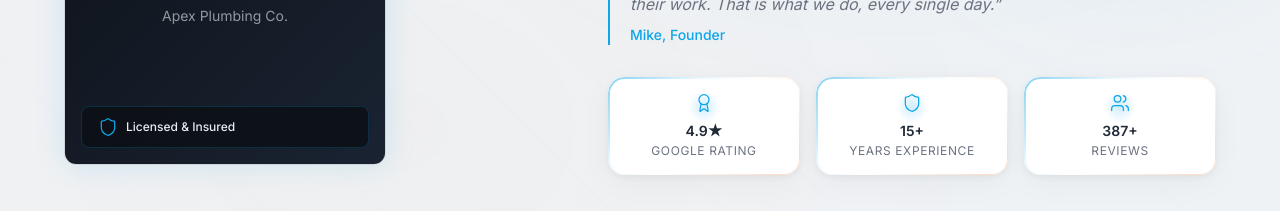
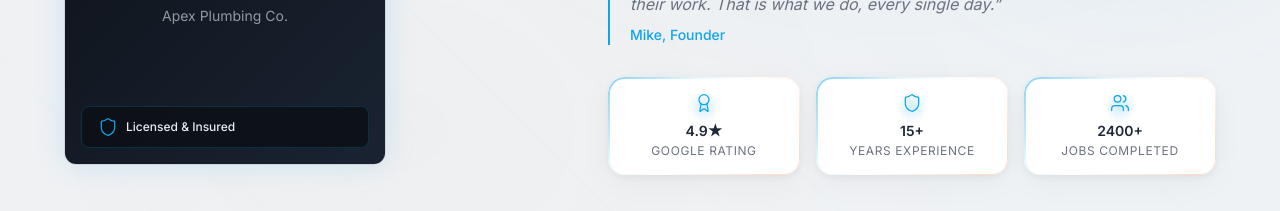
Before and after one commit to ayushopchauhan/plumber-template, a React (Vite) app: page / in a window 1280 px wide. Shown: the part 6120-6331 px from the top of the page. Built offline with nearby package versions, Linux system fonts and the light colour scheme.

Commit message:
fix: replace review count with jobs completed in Meet the Owner section
Review count is not reliably fetched by the scraper, causing "0+ Reviews"
to display. Jobs completed is always generated by GPT (estimated from
years in business x 200), so it will always show a real number.

```diff
--- a/src/components/About.jsx
+++ b/src/components/About.jsx
@@ -162,7 +162,6 @@
                 </p>
               </div>
 
-              {creds.reviewCount > 0 && (
               <div className="rounded-xl card-gradient-border p-4 text-center">
                 <div className="icon-glow rounded-lg inline-flex">
                   <Users className="h-5 w-5 text-[var(--color-blue)] mx-auto mb-2" strokeWidth={1.5} />
@@ -171,13 +170,12 @@
                   className="text-sm font-semibold text-[var(--color-light-text)] mb-0.5"
                   style={{ fontFamily: 'var(--font-heading)' }}
                 >
-                  {creds.reviewCount}+
+                  {creds.jobsCompleted ?? '1000'}+
                 </p>
                 <p className="text-[10px] sm:text-xs text-[var(--color-light-muted)] uppercase tracking-wider">
-                  Reviews
+                  Jobs Completed
                 </p>
               </div>
-              )}
             </div>
           </div>
         </div>
```
